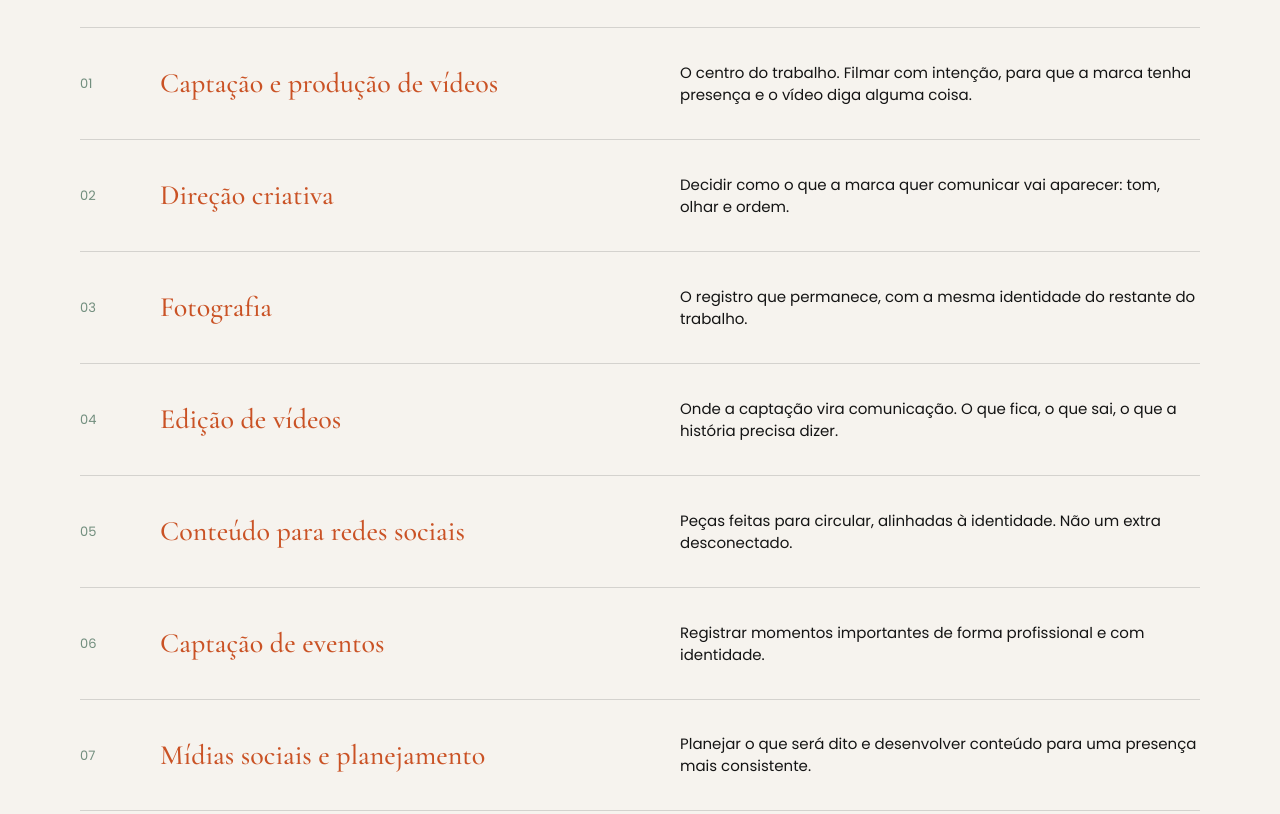
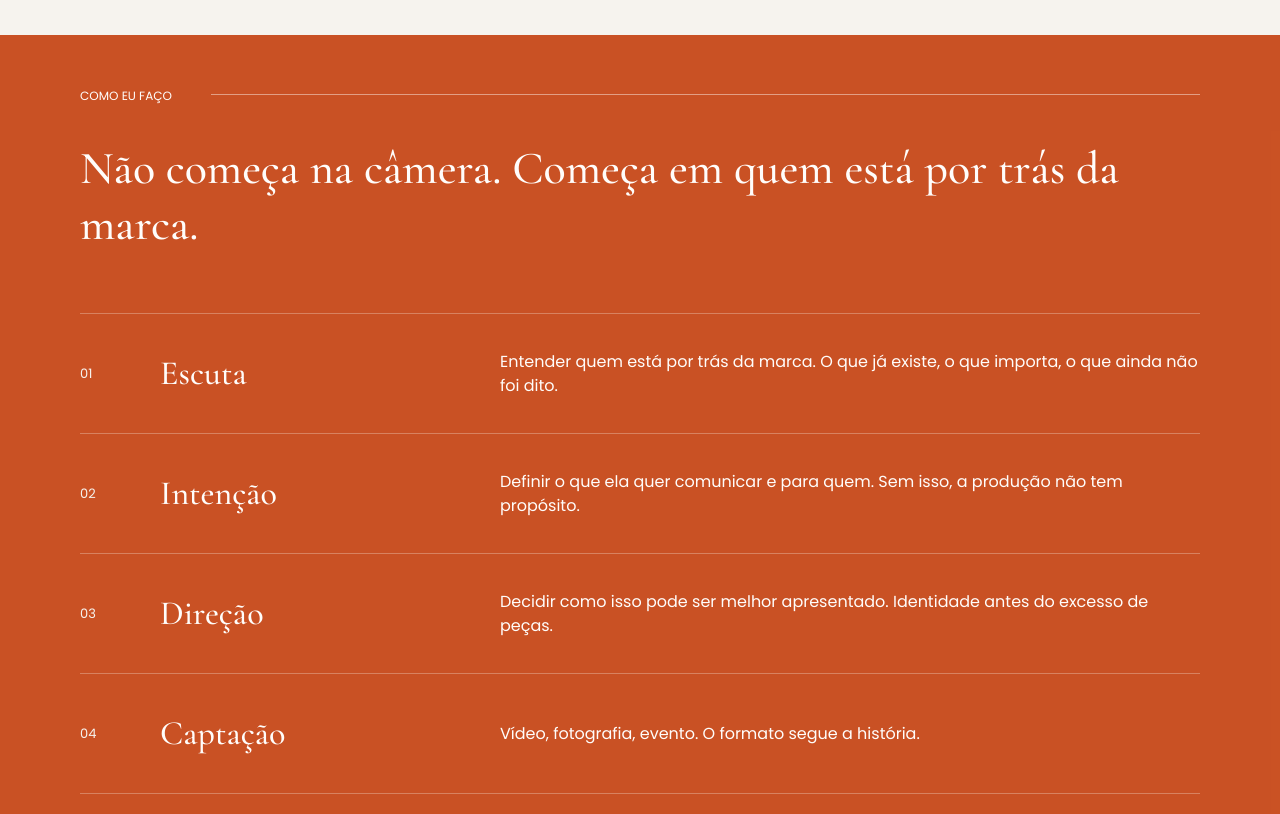
Before and after one commit to IsacAndrade/julia-curcio, a plain HTML site: page frontend/index.html in a window 1280 px wide. Shown: the part 1140-1954 px from the top of the page. Drawn offline with nearby package versions, Linux system fonts and the light colour scheme; no server answers.

Commit message:
Tira a lista da secao O que eu faco.

```diff
--- a/frontend/index.html
+++ b/frontend/index.html
@@ -79,15 +79,6 @@
               eventos entram no mesmo gesto: apresentar a marca com identidade.
             </p>
           </div>
-          <ol class="lista">
-            <li><span>01</span><h3>Captação e produção de vídeos</h3><p>O centro do trabalho. Filmar com intenção, para que a marca tenha presença e o vídeo diga alguma coisa.</p></li>
-            <li><span>02</span><h3>Direção criativa</h3><p>Decidir como o que a marca quer comunicar vai aparecer: tom, olhar e ordem.</p></li>
-            <li><span>03</span><h3>Fotografia</h3><p>O registro que permanece, com a mesma identidade do restante do trabalho.</p></li>
-            <li><span>04</span><h3>Edição de vídeos</h3><p>Onde a captação vira comunicação. O que fica, o que sai, o que a história precisa dizer.</p></li>
-            <li><span>05</span><h3>Conteúdo para redes sociais</h3><p>Peças feitas para circular, alinhadas à identidade. Não um extra desconectado.</p></li>
-            <li><span>06</span><h3>Captação de eventos</h3><p>Registrar momentos importantes de forma profissional e com identidade.</p></li>
-            <li><span>07</span><h3>Mídias sociais e planejamento</h3><p>Planejar o que será dito e desenvolver conteúdo para uma presença mais consistente.</p></li>
-          </ol>
         </div>
       </section>
 
```
